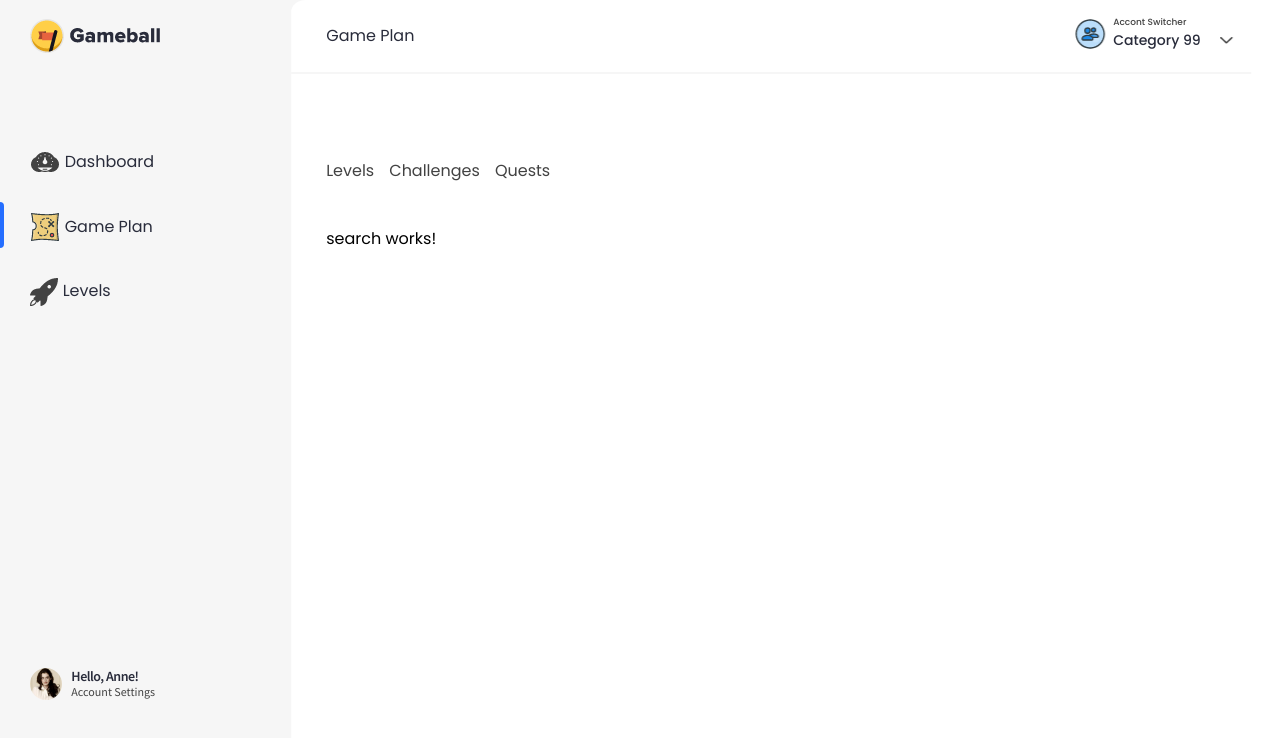
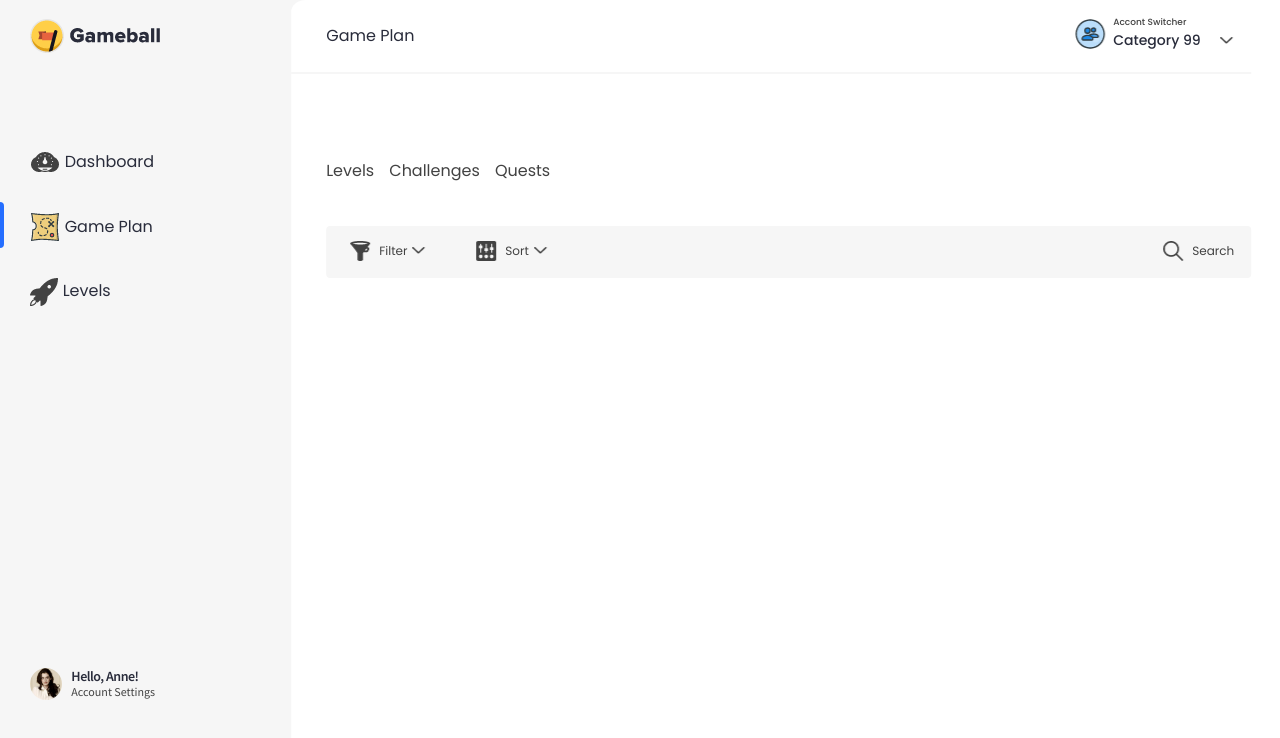
Before and after one commit to magdykashef/gameball-frontend-task, an Angular app: page /gameplan in a window 1280 px wide. Shown: the top 738 px of the page. Built offline with nearby package versions, Linux system fonts and the light colour scheme.

Commit message:
built the SearchComponent

```diff
--- a/src/app/shared/components/search/search.component.html
+++ b/src/app/shared/components/search/search.component.html
@@ -1 +1,43 @@
-<p>search works!</p>
+
+<!-------------------------------------start search bar------------------------------------->
+<div class="search-bar row">
+
+  <!-------------------------------------start filter------------------------------------->
+  <a href="#" class="filter">
+    <span class="row">
+      <span class="filter-icon">
+        <img src="../../assets/images/icon_Filter-LoFi_20px@2x.png" alt="filter icon">
+      </span>
+      <span>Filter</span>
+      <span><img src="../../assets/images/icon_Dropdown-Down_LS@2x.png" alt="filter icon"></span>
+    </span>
+  </a>
+  <!-------------------------------------end filter------------------------------------->
+
+
+
+  <!-------------------------------------start sort------------------------------------->
+  <a href="#" class="sort">
+    <span class="row">
+      <span class="sort-icon">
+        <img src="../../assets/images/icon_Sort-LoFi_20px@2x.png" alt="sort icon">
+      </span>
+      <span>Sort</span>
+      <span><img src="../../assets/images/icon_Dropdown-Down_LS@2x.png" alt="sort icon"></span>
+    </span>
+  </a>
+  <!-------------------------------------end sort------------------------------------->
+
+
+  <!-------------------------------------start search------------------------------------->
+  <a href="#" class="search">
+    <span class="row">
+      <span class="search-icon">
+        <img src="../../assets/images/icon_Search-LoFi_20px@2x.png" alt="search icon">
+      </span>
+      <span>Search</span>
+    </span>
+  </a>
+  <!-------------------------------------end search------------------------------------->
+</div>
+<!-------------------------------------end search bar------------------------------------->
--- a/src/app/shared/components/search/search.component.scss
+++ b/src/app/shared/components/search/search.component.scss
@@ -0,0 +1,71 @@
+/*****************start search bar**********************/
+.search-bar {
+  width: 100%;
+  height: 52px;
+  background-color: var(--secondry-bg-color);
+  position: relative;
+  border-radius: 4rem;
+
+  a{
+    display: inline-block;
+    font-size: 12rem;
+    color: var(--lite-black);
+    text-decoration: none;
+    position: absolute;
+  }
+
+  .filter {
+    left: 24rem;
+    top: 15rem;
+
+    .row {
+      width: 75rem;
+      height: 20rem;
+    }
+  }
+
+  .sort {
+    left: 150rem;
+    top: 15rem;
+
+    .row {
+      width: 74rem;
+      height: 20rem;
+    }
+  }
+
+  .search {
+    right: 17rem;
+    top: 15rem;
+
+    .row {
+      width: 71rem;
+      height: 20rem;
+    }
+  }
+
+  .filter,
+  .sort,
+  .search {
+
+    //innerText
+    span span {
+      &:nth-child(2) {
+        position: relative;
+        left: 9rem;
+        bottom: -1rem;
+      }
+    }
+
+    //dropdown icons(filter icon, sort icon)
+    span span {
+      &:nth-child(3) {
+        position: relative;
+        left: 13rem;
+        bottom: -2rem;
+      }
+    }
+  }
+}
+
+/*****************end search bar**********************/
```
